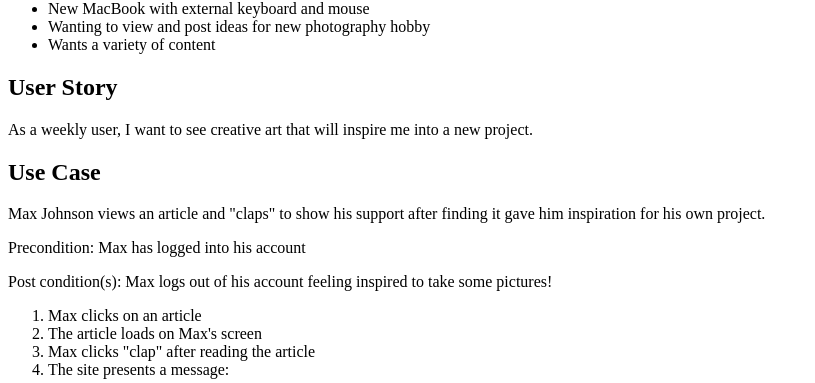
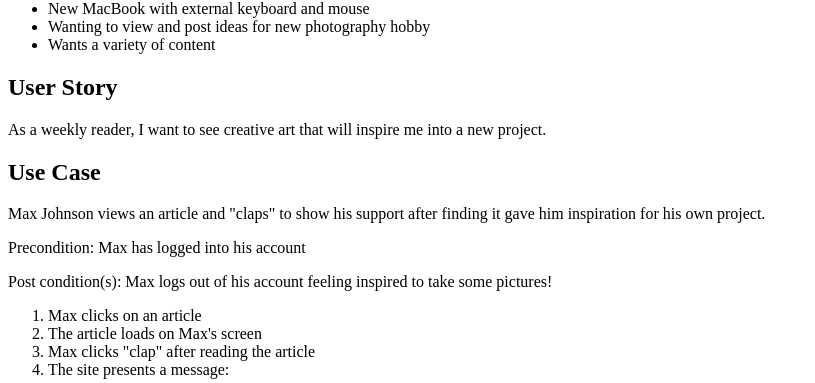
Before and after one commit to codingLyfe/data-design, a PHP site: page / in a window 1280 px wide. Shown: the part 215-598 px from the top of the page, without its empty margins (0-815 px from the left). Run offline with PHP 8.4, Linux system fonts and the light colour scheme.

Commit message:
minor text changes to user story

```diff
--- a/index.php
+++ b/index.php
@@ -19,7 +19,7 @@
 			</ul>
 
 		<h2>User Story</h2>
-		<p>As a weekly user, I want to see creative art that will inspire me into a new project.</p>
+		<p>As a weekly reader, I want to see creative art that will inspire me into a new project.</p>
 
 		<h2>Use Case</h2>
 		<p>Max Johnson views an article and "claps" to show his support after finding it gave him inspiration for his own project.</p>
```
